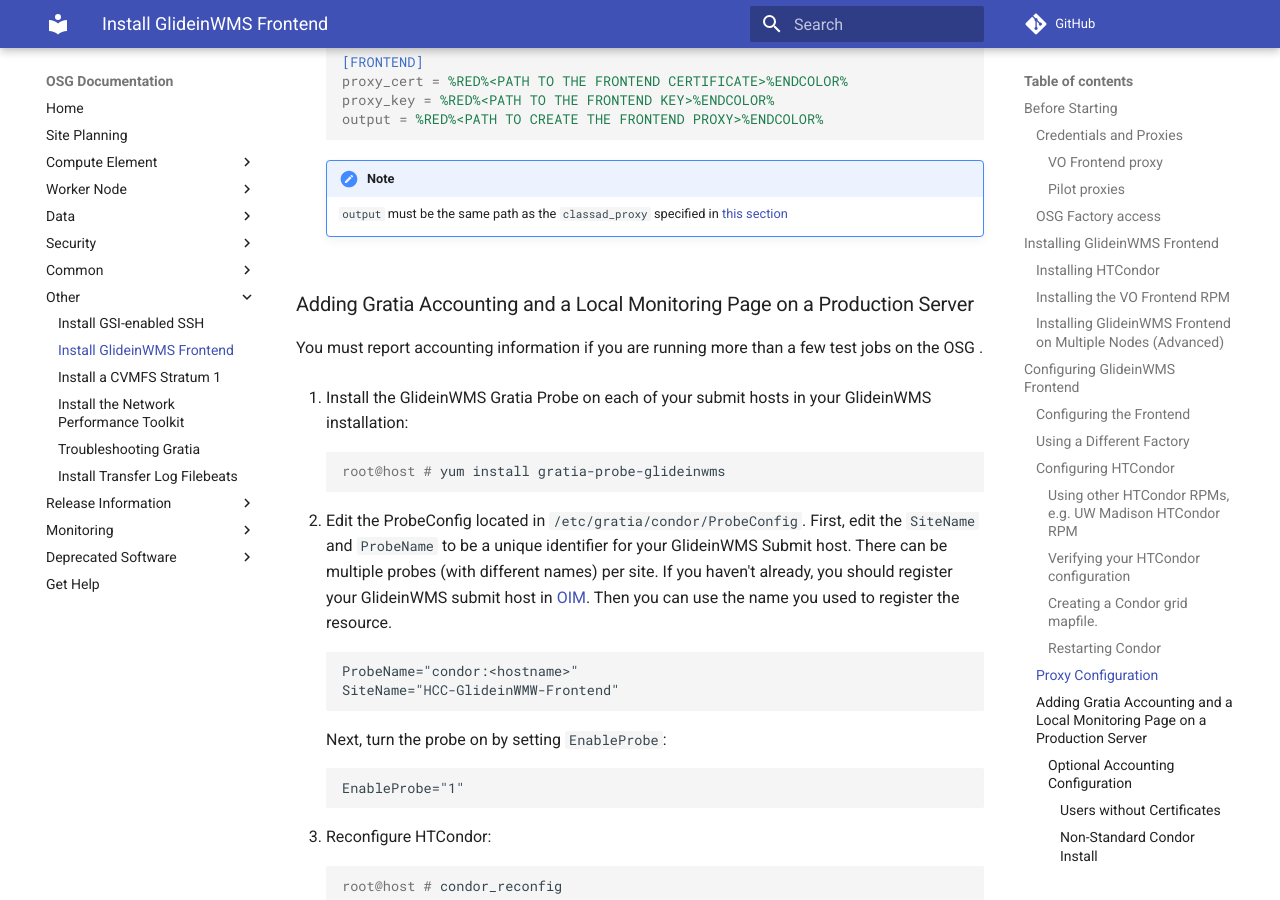
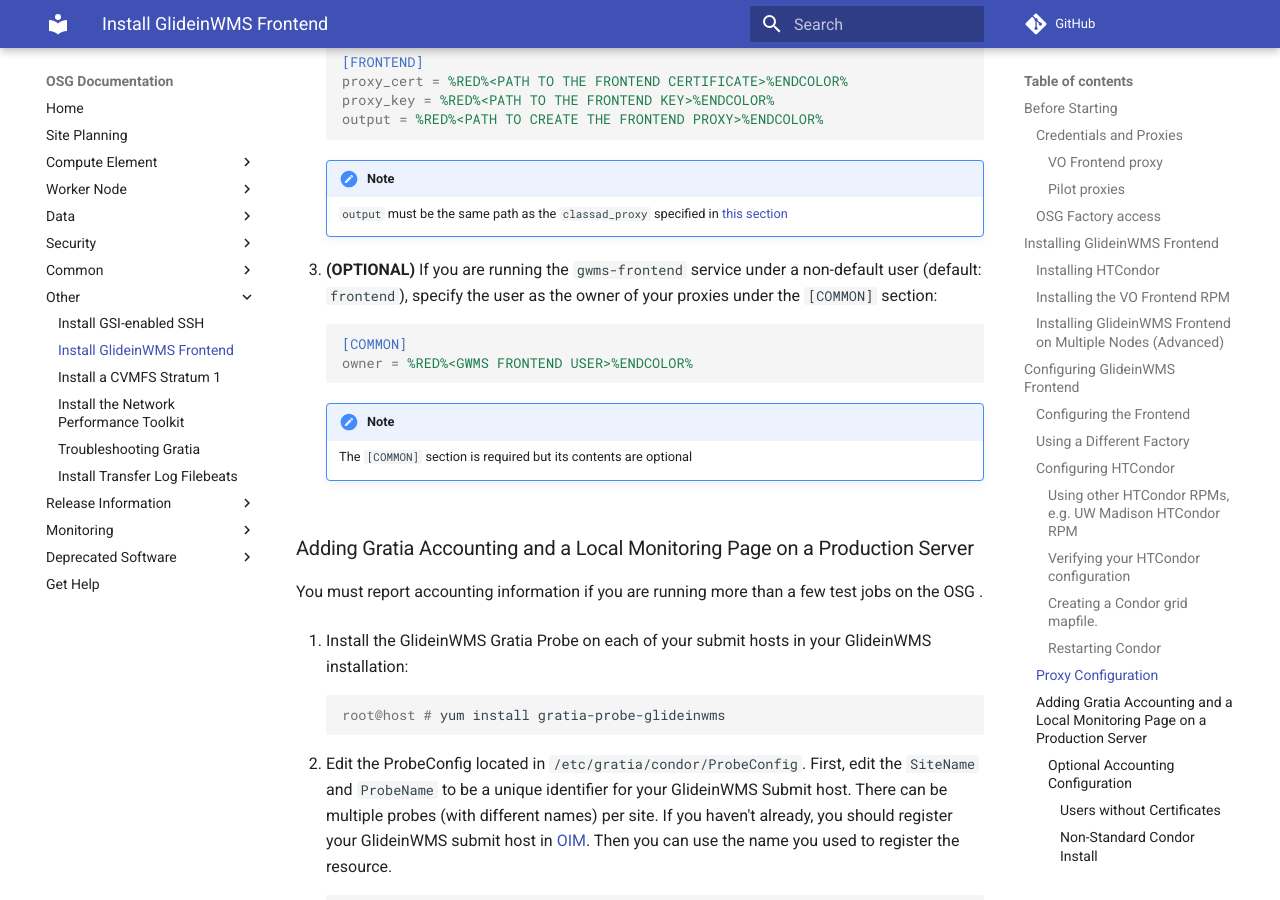
Before and after one commit to osg-htc/docs, an MkDocs documentation site: the page built from docs/other/install-gwms-frontend.md, in a window 1280 px wide and 900 px high, scrolled down 12160 px. Built offline with MkDocs 1.6.1 and Material for MkDocs 9.7.7, drawn with Linux system fonts in a browser that asks for light colours; comment, search, counter and statistics services are not loaded; old or Windows-style settings are respelled for this version of MkDocs.

Commit message:
Add optional instructions for setting the proxy owner

```diff
--- a/docs/other/install-gwms-frontend.md
+++ b/docs/other/install-gwms-frontend.md
@@ -433,6 +433,15 @@
 
     !!! note
         `output` must be the same path as the `classad_proxy` specified in [this section](#configuring-the-frontend)
+
+1. **(OPTIONAL)** If you are running the `gwms-frontend` service under a non-default user (default: `frontend`),
+   specify the user as the owner of your proxies under the `[COMMON]` section:
+
+        [COMMON]
+        owner = %RED%<GWMS FRONTEND USER>%ENDCOLOR%
+
+    !!! note
+        The `[COMMON]` section is required but its contents are optional
 
 ### Adding Gratia Accounting and a Local Monitoring Page on a Production Server
 
```
